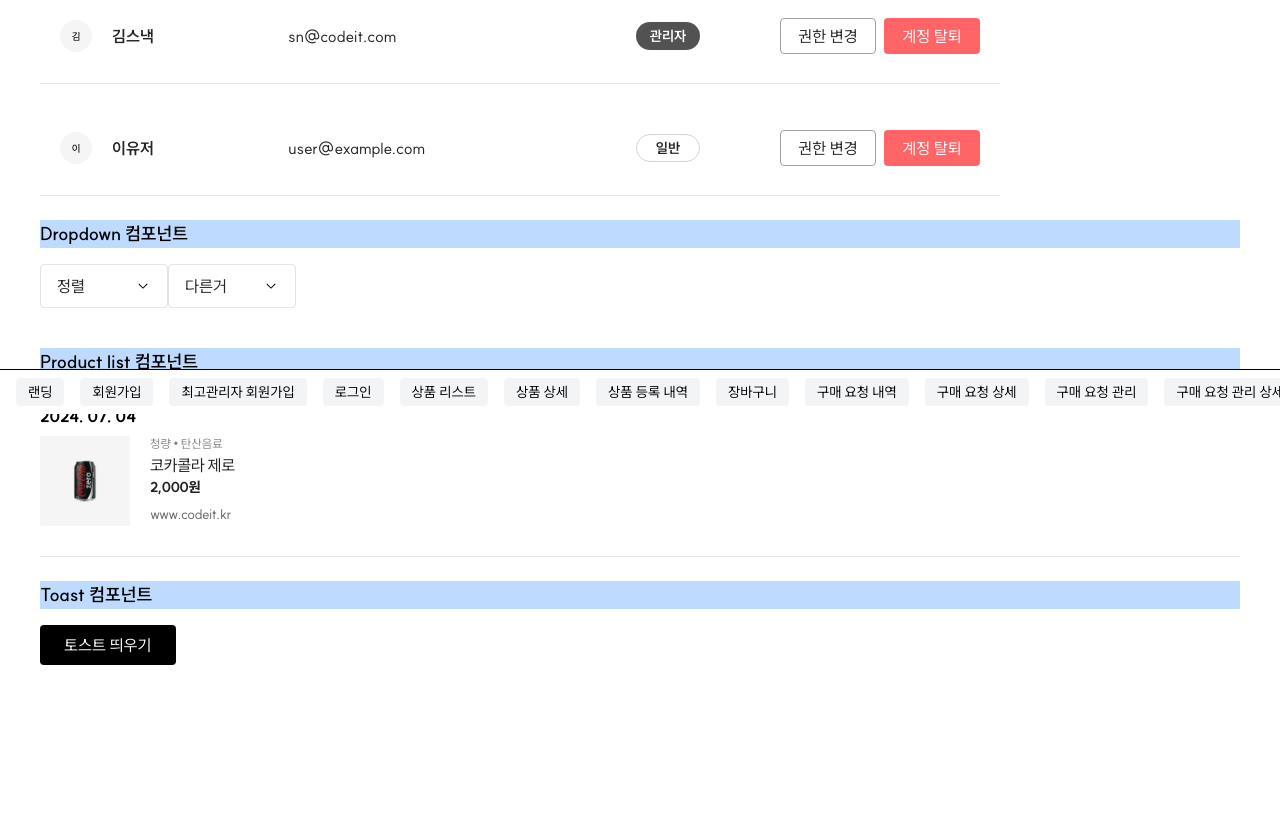
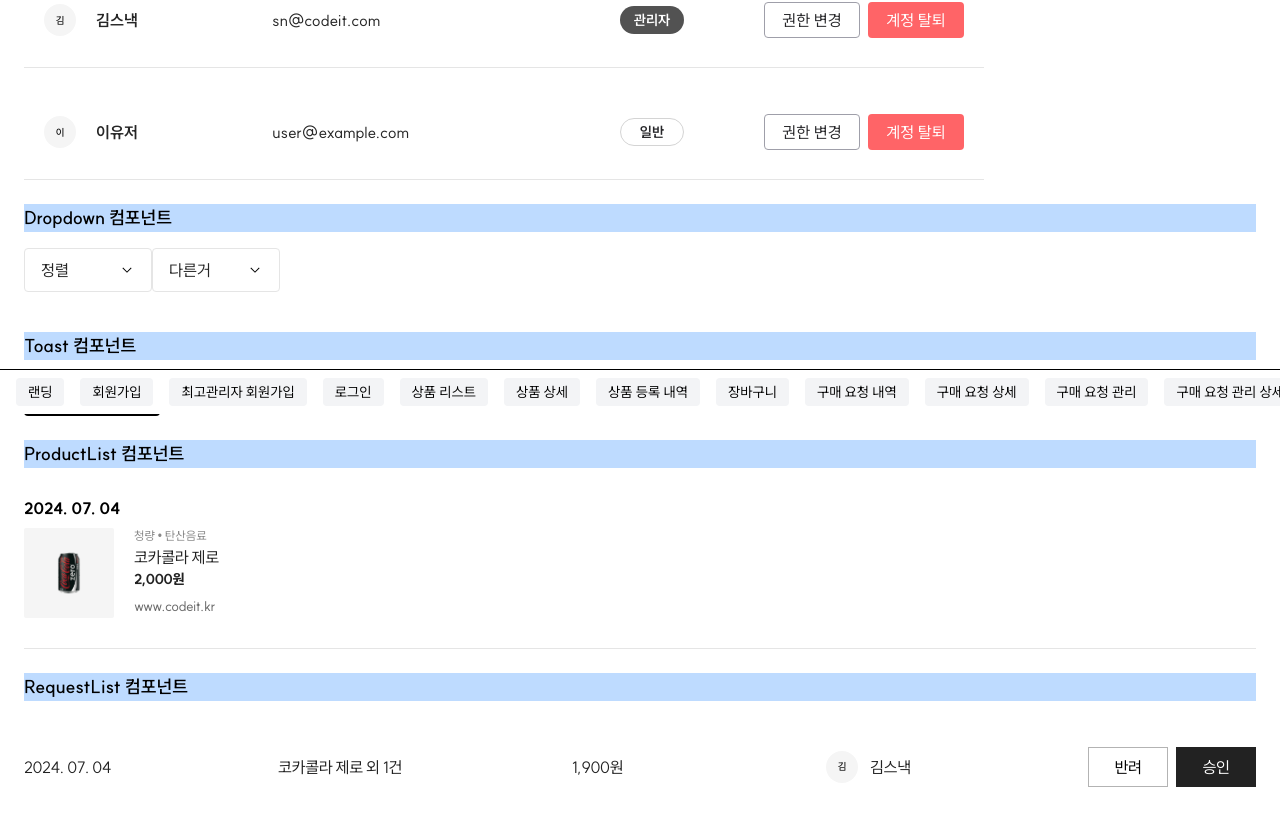
Before and after one commit to xdnjs7/6-Snack-FE-release, a Next.js app: page /components-preview in a window 1280 px wide. Shown: the part 386-1212 px from the top of the page. Before the commit the page ends 1091 px from the top, so only its background shows below. Built offline with nearby package versions, Linux system fonts and the light colour scheme.

Commit message:
feat: RequestList 공통 컴포넌트 1차 UI 작업 완료

```diff
--- a/src/app/(preview)/components-preview/page.tsx
+++ b/src/app/(preview)/components-preview/page.tsx
@@ -10,6 +10,7 @@ import Dropdown from "@/components/common/DropDown";
 import { TMemberItem } from "@/types/meberList.types";
 import ProductList from "@/components/common/ProductList";
 import Toast from "@/components/common/Toast";
+import RequestList from "@/components/common/RequestList";
 
 export default function ComponentsPreviewPage() {
   const [requestMessage, setRequestMessage] = useState("");
@@ -44,7 +45,7 @@ export default function ComponentsPreviewPage() {
   };
 
   return (
-    <div className="p-10 space-y-6 bg-white min-h-screen">
+    <div className="p-6 space-y-6 bg-white min-h-screen">
       <h1 className="text-2xl font-bold">🧪 공통 컴포넌트 모음</h1>
 
       <div className="space-y-4">
@@ -70,11 +71,6 @@ export default function ComponentsPreviewPage() {
       </div>
 
       <div className="space-y-4">
-        <h2 className="text-lg font-semibold bg-blue-200">Product list 컴포넌트</h2>
-        <ProductList />
-      </div>
-
-      <div className="space-y-4">
         <h2 className="text-lg font-semibold bg-blue-200">Toast 컴포넌트</h2>
         <button
           onClick={handleShowToast}
@@ -85,6 +81,16 @@ export default function ComponentsPreviewPage() {
 
         {isToastVisible && <Toast text="예산이 부족합니다." budget={budget} onClose={() => setIsToastVisible(false)} />}
       </div>
+
+      <div className="space-y-4">
+        <h2 className="text-lg font-semibold bg-blue-200">ProductList 컴포넌트</h2>
+        <ProductList />
+      </div>
+
+      <div className="space-y-4">
+        <h2 className="text-lg font-semibold bg-blue-200">RequestList 컴포넌트</h2>
+        <RequestList />
+      </div>
     </div>
   );
 }
--- a/src/components/common/Mobile.tsx
+++ b/src/components/common/Mobile.tsx
@@ -2,5 +2,5 @@ import { TChildrenProps } from "@/types/children.types";
 import React from "react";
 
 export default function Mobile({ children }: TChildrenProps) {
-  return <div className="sm-hidden">{children}</div>;
+  return <div className="sm:hidden">{children}</div>;
 }
--- /dev/null
+++ b/src/components/common/RequestList.tsx
@@ -0,0 +1,76 @@
+import React from "react";
+import Mobile from "./Mobile";
+
+const data = {
+  createdAt: "2024. 07. 04",
+  product: "코카콜라 제로 외 1건",
+  price: "1,900원",
+  requester: "김스낵",
+};
+
+export default function RequestList() {
+  return (
+    <>
+      <Mobile>
+        <div className="border-b-[1px] border-primary-100">
+          <div className="flex flex-col w-[327px] h-[144px] gap-[20px] my-[24px]">
+            <div className="flex flex-col justify-center gap-[10px]">
+              <div className="flex justify-between items-center pr-[4px]">
+                <div className="font-bold text-[14px]/[17px] tracking-tight">{data.createdAt}</div>
+                <div className="flex gap-[6px] items-center">
+                  <div className="flex justify-center items-center w-[24px] h-[24px] rounded-full py-[6px] px-[5.5px] bg-primary-50 font-medium text-[10px]/[12px] tracking-tight">
+                    {data.requester.slice(0, 1)}
+                  </div>
+                  <div className="font-normal text-[14px]/[17px] tracking-tight text-primary-950">{data.requester}</div>
+                </div>
+              </div>
+              <div className="flex flex-col gap-[8px]">
+                <div className="font-normal text-[14px]/[17px] tracking-tight text-primary-950">{data.product}</div>
+                <div className="font-extrabold text-[20px]/[25px] tracking-tight text-primary-950">{data.price}</div>
+              </div>
+            </div>
+            <div className="flex gap-[8px]">
+              {/* @De-cal TODO: 추후 Button 컴포넌트 완성되면 대체 */}
+              <button className="flex justify-center items-center border-[1px] border-primary-300 w-[160px] h-[40px] py-[10px] px-[20px] font-normal text-[16px]/[20px] tracking-tight">
+                반려
+              </button>
+              <button className="flex justify-center items-center bg-primary-950 text-white w-[160px] h-[40px] py-[10px] px-[20px] font-normal text-[16px]/[20px] tracking-tight ">
+                승인
+              </button>
+            </div>
+          </div>
+        </div>
+      </Mobile>
+      <div className="flex justify-center w-full">
+        <div className="hidden sm:flex justify-between items-center w-full max-w-[1352px] h-[100px] md:px-[40px]">
+          <div className="font-normal text-[16px]/[20px] tracking-tight text-primary-950 w-[100px] md:w-[142px]">
+            {data.createdAt}
+          </div>
+          <div className="font-normal text-[16px]/[20px] tracking-tight text-primary-950 w-[140px] md:w-[360px]">
+            {data.product}
+          </div>
+          <div className="font-normal text-[16px]/[20px] tracking-tight text-primary-950 w-[100px] md:w-[142px]">
+            {data.price}
+          </div>
+          <div className="flex justify-center items-center gap-[12px]">
+            <div className="flex justify-center items-center w-[32px] h-[32px] rounded-full py-[10px] px-[9.5px] bg-primary-50 font-medium text-[10px]/[12px] tracking-tight">
+              {data.requester.slice(0, 1)}
+            </div>
+            <div className="font-normal text-[16px]/[20px] tracking-tight text-primary-950 w-[64px] md:w-[90px]">
+              {data.requester}
+            </div>
+          </div>
+          <div className="flex justify-center items-center gap-[8px]">
+            {/* @De-cal TODO: 추후 Button 컴포넌트 완성되면 대체 */}
+            <button className="flex justify-center items-center border-[1px] border-primary-300 w-[80px] h-[40px] py-[10px] px-[20px] font-normal text-[16px]/[20px] tracking-tight">
+              반려
+            </button>
+            <button className="flex justify-center items-center bg-primary-950 text-white w-[80px] h-[40px] py-[10px] px-[20px] font-normal text-[16px]/[20px] tracking-tight ">
+              승인
+            </button>
+          </div>
+        </div>
+      </div>
+    </>
+  );
+}
```
